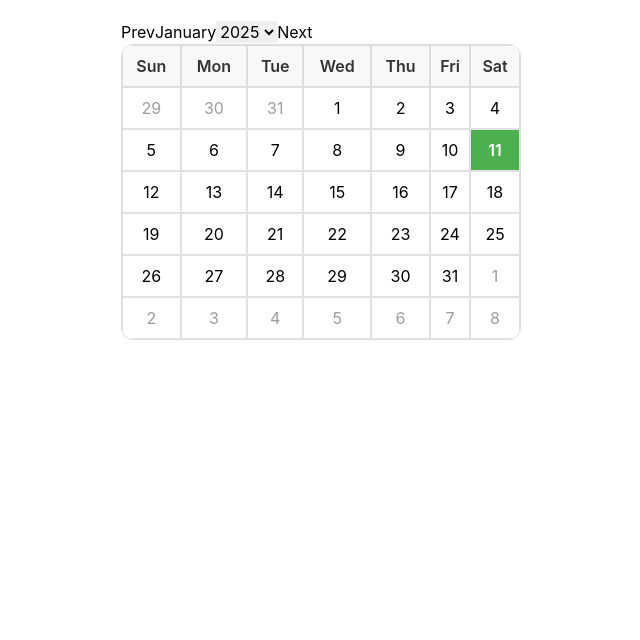
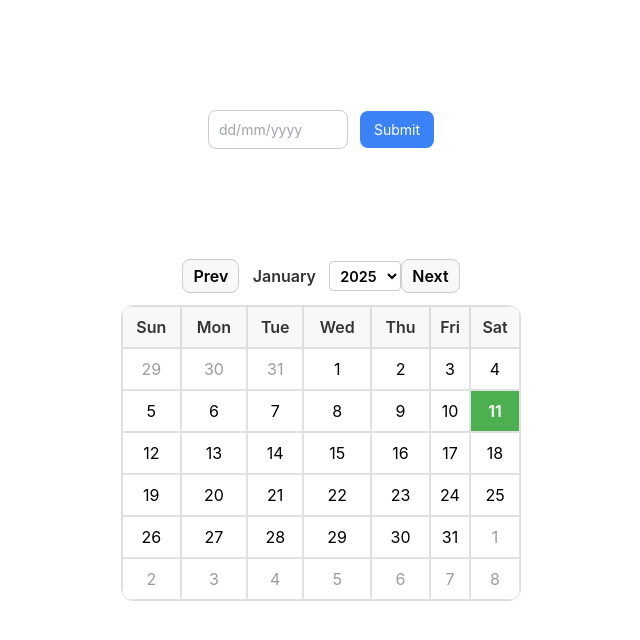
Before and after one commit to Mohansai-M/calendar-app, a React (Create React App) app: page / in a window 1280 px wide. Shown: the top 640 px of the page, without its empty margins (319-959 px from the left). Built offline with nearby package versions, Linux system fonts and the light colour scheme.

Commit message:
Added Input field component to pass props to Calender Component and hanled styles

```diff
--- a/src/App.tsx
+++ b/src/App.tsx
@@ -1,12 +1,17 @@
-import "./App.css";
+import { useState } from "react";
 import Calender from "./components/Calender";
-function App() {
-  const somedate = "2025-01-11";
+import CalendarInput from "./components/CalenderInput";
+
+export default function App() {
+  const [selectedDate, setSelectedDate] = useState("2025-01-11");
+
   return (
     <>
-      <Calender date={somedate} />
+      <CalendarInput
+        onSubmit={(date) => setSelectedDate(date)}
+      />
+
+      <Calender date={selectedDate} />
     </>
   );
 }
-
-export default App;
--- a/src/components/Calendar.css
+++ b/src/components/Calendar.css
@@ -1,6 +1,6 @@
 .calendar-container {
     width: fit-content;
-    margin: 20px auto;
+    margin: 50px auto;
     font-family: "Inter", "Segoe UI", system-ui, sans-serif;
     outline: none;
 }
--- a/src/components/CalendarHeader.css
+++ b/src/components/CalendarHeader.css
@@ -28,7 +28,7 @@
     padding: 4px 10px;
     border: 1px solid #ccc;
     background: #f8f8f8;
-    border-radius: 4px;
+    border-radius: 8px;
     cursor: pointer;
     transition: background-color 0.2s;
 }
--- a/src/components/CalendarHeader.tsx
+++ b/src/components/CalendarHeader.tsx
@@ -1,3 +1,4 @@
+import './CalendarHeader.css'
 type CalendarHeaderProps = {
   selectedDate: Date;
   onPrev: () => void;
--- a/src/components/Calender.tsx
+++ b/src/components/Calender.tsx
@@ -1,4 +1,4 @@
-import { useState } from "react";
+import { useEffect, useState } from "react";
 import { useCalendar, type CalendarDay } from "../hooks/useCalender";
 import "./Calendar.css";
 import CalendarHeader from "./CalendarHeader";
@@ -9,8 +9,12 @@ type CalendarProps = {
 export default function Calendar({ date }: CalendarProps) {
   const initialDate = typeof date === "string" ? new Date(date) : date;
   const [selected, setSelected] = useState<Date>(initialDate);
+    useEffect(() => {
+      setSelected(new Date(date));
+    }, [date]);
 
   const weeks = useCalendar(selected);
+  const WEEKDAYS = ["Sun", "Mon", "Tue", "Wed", "Thu", "Fri", "Sat"];
 
   const handleClick = (day: Date) => {
     setSelected(day);
@@ -71,11 +75,9 @@ export default function Calendar({ date }: CalendarProps) {
       <table className="calendar-table">
         <thead>
           <tr className="calender-days">
-            {["Sun", "Mon", "Tue", "Wed", "Thu", "Fri", "Sat"].map(
-              (day, idx) => (
-                <th key={idx}>{day}</th>
-              )
-            )}
+            {WEEKDAYS.map((day, idx) => (
+              <th key={idx}>{day}</th>
+            ))}
           </tr>
         </thead>
         <tbody>
--- /dev/null
+++ b/src/components/CalenderInput.css
@@ -0,0 +1,39 @@
+.calendar-input-wrapper {
+    display: flex;
+    align-items: center;
+    gap: 12px;
+    margin: 110px auto;
+    width: fit-content;
+}
+
+
+.input-text-calender {
+    width: 140px;
+    padding: 8px 10px;
+    border: 1px solid #ccc;
+    border-radius: 8px;
+    font-size: 14px;
+    outline: none;
+    transition: border-color 0.2s ease;
+}
+
+.input-text-calender:focus {
+    border-color: #3b82f6;
+
+}
+
+
+.input-calender-button {
+    background-color: #3b82f6;
+    color: white;
+    padding: 8px 14px;
+    border-radius: 8px;
+    border: none;
+    cursor: pointer;
+    font-size: 14px;
+    transition: background-color 0.2s ease;
+}
+
+.input-calender-button:hover {
+    background-color: #2563eb;
+}
--- /dev/null
+++ b/src/components/CalenderInput.tsx
@@ -0,0 +1,62 @@
+import { useState } from "react";
+import './CalenderInput.css'
+
+export default function CalendarInput({
+  onSubmit,
+}: {
+  onSubmit: (date: string) => void;
+}) {
+  const [value, setValue] = useState("");
+
+  const handleChange = (e: React.ChangeEvent<HTMLInputElement>) => {
+    let input = e.target.value.replace(/\D/g, "");
+
+    let day = input.slice(0, 2);
+    let month = input.slice(2, 4);
+    let year = input.slice(4, 8);
+
+    if (month.length === 2) {
+      let mm = parseInt(month, 10);
+      if (mm < 1) month = "01";
+      if (mm > 12) month = "12";
+    }
+
+    if (year.length === 4) {
+      let y = parseInt(year, 10);
+      if (y < 1900) year = "1900";
+      if (y > 2100) year = "2100";
+    }
+
+    let formatted = day;
+    if (month) formatted += "/" + month;
+    if (year) formatted += "/" + year;
+
+    setValue(formatted);
+  };
+
+  const handleSubmit = () => {
+    const [d, m, y] = value.split("/");
+    if (d && m && y && y.length === 4) {
+      onSubmit(`${y}-${m}-${d}`);
+    } else {
+      alert("Enter a valid date");
+    }
+  };
+
+  return (
+    <div className="calendar-input-wrapper">
+      <input
+        className="input-text-calender"
+        type="text"
+        maxLength={10}
+        placeholder="dd/mm/yyyy"
+        value={value}
+        onChange={handleChange}
+      />
+
+      <button className="input-calender-button" onClick={handleSubmit}>
+        Submit
+      </button>
+    </div>
+  );
+}
```
